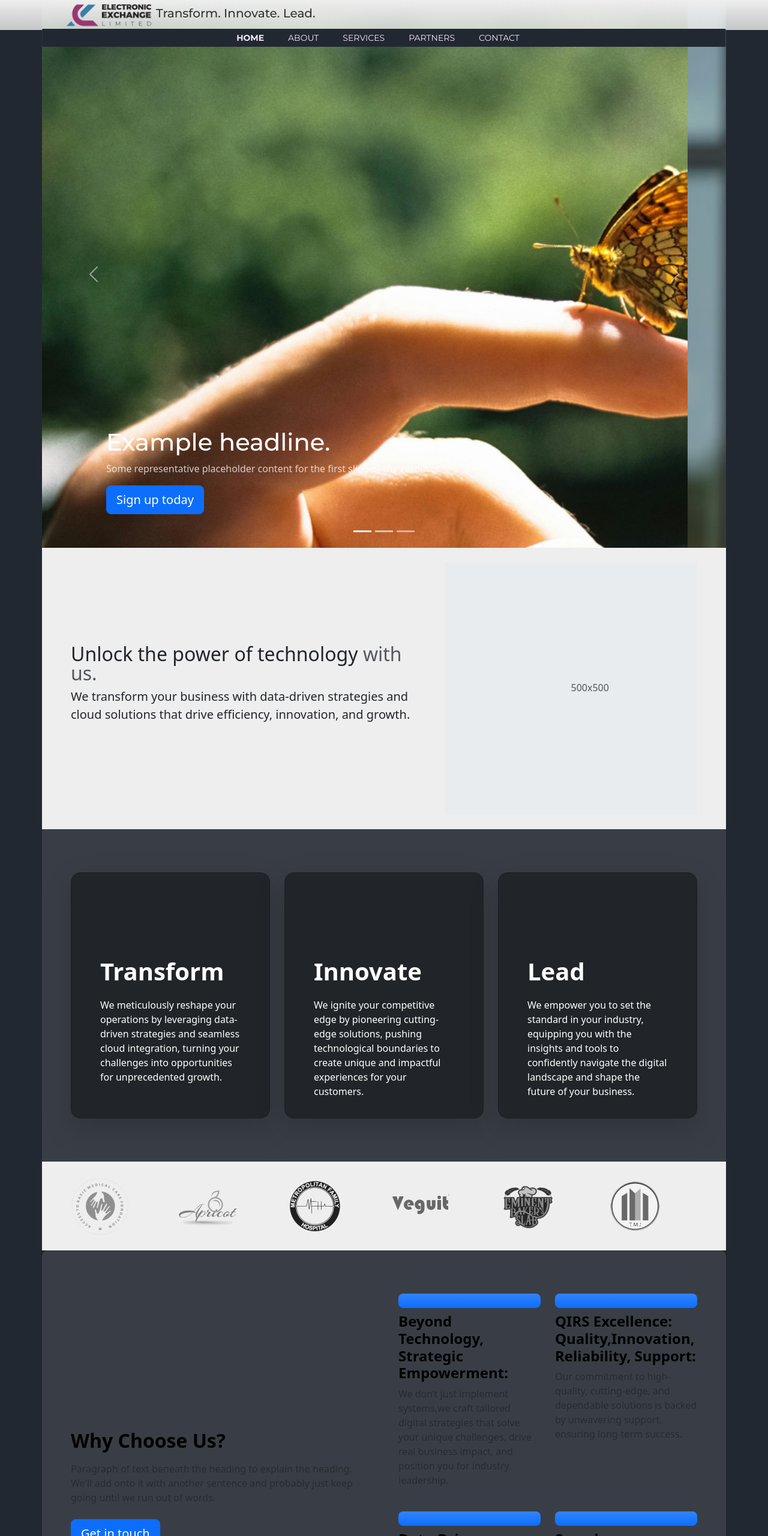
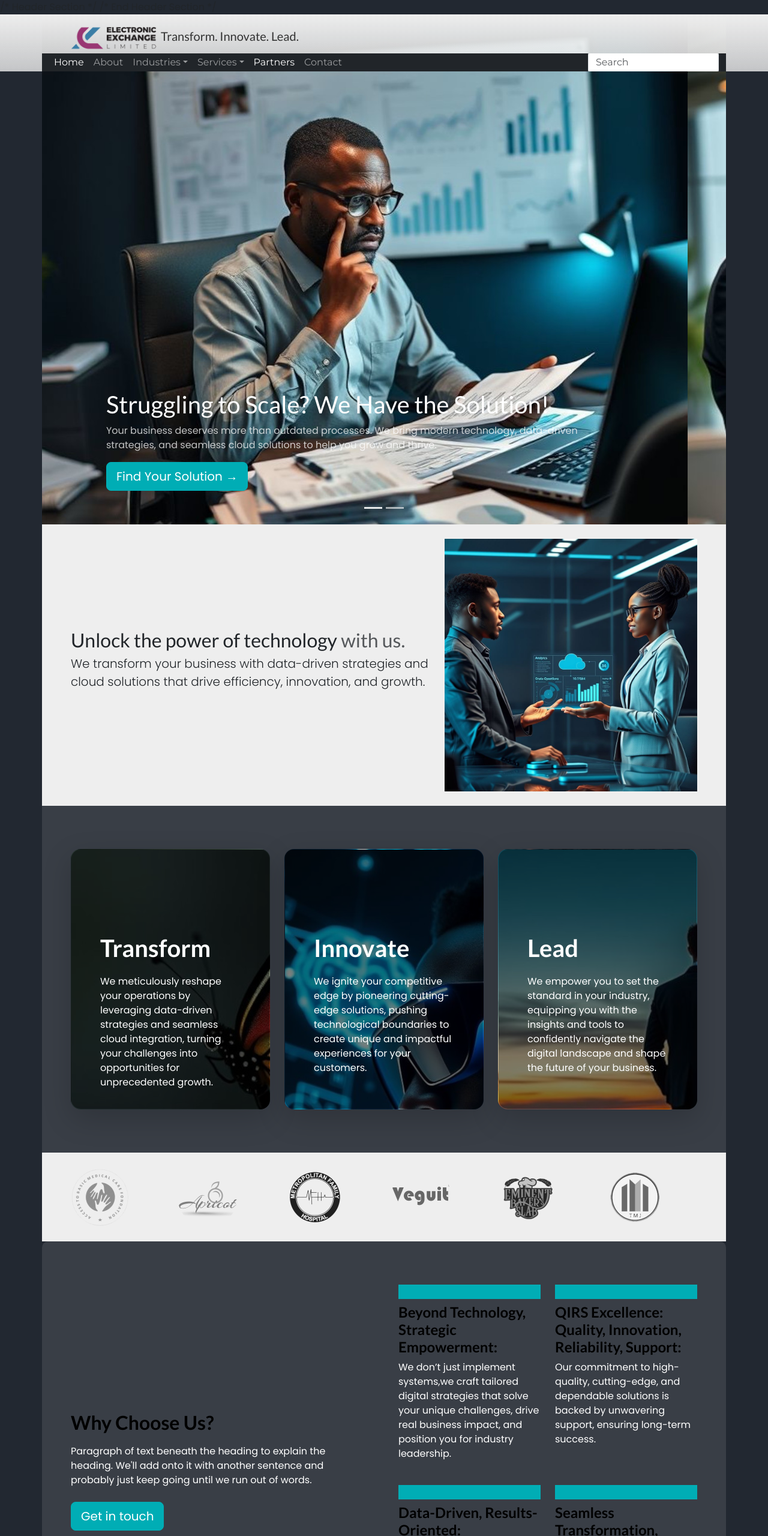
Before and after one commit to ohunilu/electronicexchange.ng, a plain HTML site: page index.html in a window 1280 px wide. Shown: the top 2560 px of the page at 60% size. Drawn offline with nearby package versions, Linux system fonts and the light colour scheme.

Commit message:
Added Images & change Navbar

```diff
--- a/assets/css/header.css
+++ b/assets/css/header.css
@@ -1,22 +1,17 @@
 header {
     display: block;
+    position: fixed;
     unicode-bidi: isolate;
-    background-color: #ffffff;
-    color: white;
-    padding: 10px;
+    padding-top: 15px;
     text-align: center;
-    font-size: 18px;
+    font-size: 16px;
     font-family: "Montserrat", sans-serif;
 }
 
 header:not(.deals-header) {
-    position: fixed;
-    width: 100vw;
-    top: 0;
-    left: 0;
-    z-index: 10;
+    width: 100%;
+    z-index: 1;
     background: linear-gradient(180deg, rgb(238, 238, 238), rgba(238, 238, 238, 0.795));
-    padding-bottom: 40px;
 }
 
 .header-container {
@@ -36,11 +31,8 @@ header:not(.deals-header) {
     justify-content: flex-start;
     align-items: center;
     margin: auto;
-    position: fixed;
-    width: 95.32%;
-    z-index: 2;
-    padding: 5px 80px;
-    height: 32px;
+    width: 100%;
+    height: 50px;
 }
 
 .logo {
@@ -57,7 +49,7 @@ header:not(.deals-header) {
 
 @media (max-width: 880px) {
     .header-logo img {
-        width: 64px;
+        width: 105px;
     }
 }
 
@@ -65,7 +57,7 @@ header:not(.deals-header) {
     display: inline-block;
     text-align: left;
     margin: 0px;
-    font-size: .6em;
+    font-size: .3em;
     color: #333;
     white-space: nowrap;
     height: 32px;
@@ -75,7 +67,7 @@ header:not(.deals-header) {
 /* Header Menu */
 
 #header-menu-container {
-    width: 89%;
+    width: 100%;
     margin: 0 auto;
 }
 
@@ -83,38 +75,24 @@ header:not(.deals-header) {
     align-items: center;
     overflow: hidden;
     background-color: #222831;
-    border-radius: 0px;
     box-sizing: border-box;
     display: flex;
     height: 30px;
-    left: 50%;
     margin: auto;
-    position: fixed;
-    top: 48px;
-    width: 95.32%;
-    z-index: 2;
-    padding: 14px 80px;
-    -webkit-transform: translateX(-50%);
-    -moz-transform: translateX(-50%);
-    -ms-transform: translateX(-50%);
-    -o-transform: translateX(-50%);
-    transition: all 0.3s ease;
-    -moz-transition: all 0.3s ease;
-    -o-transition: all 0.3s ease;
-    -webkit-transition: all 0.3s ease;
+    position: static;
+    width: 100%;
     justify-content: space-between;
 }
 
 @media (max-width: 1310px) {
     .header-menu {
-        width: 95%;
+        width: 100%;
     }
 }
 
 @media (max-width: 880px) {
     .header-menu {
-        padding: 14px;
-        height: 56px;
+        height: 40px;
         justify-content: space-between;
     }
 }
@@ -125,13 +103,13 @@ header:not(.deals-header) {
     flex-direction: row;
     list-style: none;
     margin: 0 auto;
-    padding: 17px 80px;
-    position: relative;
+    padding: 17px 60px;
+    position: static;
     text-transform: uppercase;
 }
 
 .nav-menu li a {
-    padding: 0 30px 0 10px;
+    padding: 0 30px 0 20px;
     color: #F3E8FF;
     display: block;
     font-size: 14px;
@@ -143,7 +121,7 @@ header:not(.deals-header) {
     font-weight: bold;
 }
 
-@media (max-width: 600px) {
+@media (max-width: 950px) {
     .nav-menu {
         display: none;
     }
--- a/assets/css/style.css
+++ b/assets/css/style.css
@@ -2,10 +2,10 @@ html{
     background-color: #222831;
 }
 
-html, body {
+.main-body {
   background-color: #222831;
   font-family: "Poppins", sans-serif;
-  font-weight: 100;
+  font-weight: 400;
   font-style: normal;
 }
 
@@ -25,16 +25,45 @@ html, body {
   color: white;
 }
 
+.dark-text {
+  color: #EEEEEE;
+}
+
 #info-box {
   background-color: #393E46;
+  color: white;
   font-palette: #ffffff;
   padding: 15px;
   border-radius: 10px;
 }
 
+#info-box h2,
+#info-box p,
+#info-box h4 {
+    color: white;
+}
 
-h1 {
-    font-family: "Montserrat", sans-serif;
+.custom-button {
+  background-color: #00ADB5 !important;
+  border-color: #00ADB5 !important;
+  color: white !important;
+}
+
+.custom-button:hover {
+  background-color: #008A92 !important; /* Darker shade for hover effect */
+  border-color: #008A92 !important;
+}
+
+.custom-svg {
+  color: #00ADB5 !important;
+}
+
+.feature-icon-small svg {
+  color: #00ADB5 !important;
+}
+
+h1, h2, h3, h4, h5, h6 {
+    font-family: "Lato", sans-serif;
     font-optical-sizing: auto;
     font-weight: 900;
     font-style: normal;
--- a/index.html
+++ b/index.html
@@ -11,9 +11,12 @@
     <link href="https://fonts.googleapis.com/css2?family=Lato:ital,wght@0,100;0,300;0,400;0,700;0,900;1,100;1,300;1,400;1,700;1,900&family=Montserrat:ital,wght@0,100..900;1,100..900&family=Poppins:ital,wght@0,100;0,200;0,300;0,400;0,500;0,600;0,700;0,800;0,900;1,100;1,200;1,300;1,400;1,500;1,600;1,700;1,800;1,900&family=Raleway:ital,wght@0,100..900;1,100..900&display=swap" rel="stylesheet">
     <link href="https://cdn.jsdelivr.net/npm/bootstrap@5.3.3/dist/css/bootstrap.min.css" rel="stylesheet" integrity="sha384-QWTKZyjpPEjISv5WaRU9OFeRpok6YctnYmDr5pNlyT2bRjXh0JMhjY6hW+ALEwIH" crossorigin="anonymous">
 </head>
-<body style="background-color: #222831;">
+<body class="main-body">
+    /* Header Section */
     <header class="header-container">
-            <div class="header-logo-container">
+      <div class="container px-0">
+
+        <div class="header-logo-container px-5">
           <a href="/" class="logo header-logo">
             <img src="./assets/images/ee-logo.png" alt="Electronic Exchange Limited Logo">
           </a>
@@ -23,69 +26,88 @@
         </div>
 
         <div id="header-menu-container" class="header-menu">
-            <ul class="nav-menu">
-                <li class="nav-menu-item current"><a href="/">Home</a>
+          <div class="container px-0">
+          <nav class="navbar navbar-expand-sm navbar-dark bg-dark" aria-label="Third navbar example">
+            <div class="container-fluid">
+              <button class="navbar-toggler" type="button" data-bs-toggle="collapse" data-bs-target="#navbarsExample03" aria-controls="navbarsExample03" aria-expanded="false" aria-label="Toggle navigation">
+                <span class="navbar-toggler-icon"></span>
+              </button>
+              <div class="collapse navbar-collapse" id="navbarsExample03">
+                <ul class="navbar-nav me-auto mb-2 mb-sm-0">
+                  <li class="nav-item">
+                    <a class="nav-link active" aria-current="page" href="#">Home</a>
                   </li>
-                <li class="nav-menu-item"><a class="nav-menu-link" href="#about">About</a>
+                  <li class="nav-item">
+                    <a class="nav-link" href="#">About</a>
                   </li>
-                <li class="nav-menu-item"><a
-                class="nav-menu-link" href="#services">Services</a>
+                  <li class="nav-item">
+                    <a class="nav-link dropdown-toggle" href="#" data-bs-toggle="dropdown" aria-expanded="false">Industries</a>
+                    <ul class="dropdown-menu">
+                      <li><a class="dropdown-item" href="#">Retail</a></li>
+                      <li><a class="dropdown-item" href="#">Health</a></li>
+                      <li><a class="dropdown-item" href="#">Public Sector</a></li>
+                    </ul>
                   </li>
-                <li class="nav-menu-item"><a class="nav-menu-link" href="#services">Partners</a>
+                  <li class="nav-item dropdown">
+                    <a class="nav-link dropdown-toggle" href="#" data-bs-toggle="dropdown" aria-expanded="false">Services</a>
+                    <ul class="dropdown-menu">
+                      <li><a class="dropdown-item" href="#">Cloud</a></li>
+                      <li><a class="dropdown-item" href="#">Data</a></li>
+                      <li><a class="dropdown-item" href="#">Optimization</a></li>
+                    </ul>
                   </li>
-                <li class="nav-menu-item"><a class="nav-menu-link" href="#contact">Contact</a>
+                  <li class="nav-item">
+                    <a class="nav-link active" aria-current="page" href="#">Partners</a>
+                  </li>
+                  <li class="nav-item">
+                    <a class="nav-link" href="#">Contact</a>
                   </li>
                 </ul>
+                <form role="search">
+                  <input class="form-control" type="search" placeholder="Search" aria-label="Search">
+                </form>
+              </div>
+            </div>
+          </nav>
+          </div>
+        </div>
+
       </div>
     </header>
+    /* End Header Section */
+
     <main>
       <div class="container px-0">
         <div id="myCarousel" class="carousel slide mb-6" data-bs-ride="carousel" height="100%">
             <div class="carousel-indicators">
               <button type="button" data-bs-target="#myCarousel" data-bs-slide-to="0" class="active" aria-label="Slide 1" aria-current="true"></button>
-              <button type="button" data-bs-target="#myCarousel" data-bs-slide-to="1" aria-label="Slide 2" class=""></button>
-              <button type="button" data-bs-target="#myCarousel" data-bs-slide-to="2" aria-label="Slide 3" class=""></button>
+              <button type="button" data-bs-target="#myCarousel" data-bs-slide-to="1" aria-label="Slide 3" class=""></button>
             </div>
+
             <div class="carousel-inner">
               <div class="carousel-item active">
-                <img src="./assets/images/Slide1.jpg">
+                <img src="./assets/images/home_business_slide.jpg">
                 <div class="container">
                   <div class="carousel-caption text-start">
-                    <h1>Example headline.</h1>
-                    <p class="opacity-75">Some representative placeholder content for the first slide of the carousel.</p>
-                    <p><a class="btn btn-lg btn-primary" href="#">Sign up today</a></p>
+                    <h1>Struggling to Scale? We Have the Solution!</h1>
+                    <p class="opacity-75">Your business deserves more than outdated processes. We bring modern technology, data-driven strategies, and seamless cloud solutions to help you grow and thrive.</p>
+                    <p><a class="btn btn-lg btn-primary custom-button" href="#">Find Your Solution →</a></p>
                   </div>
                 </div>
               </div>
               <div class="carousel-item">
-                <img src="./assets/images/Slide2.jpg">
+                <img src="./assets/images/home_transaction_slide.jpg">
                 <div class="container">
-                  <div class="carousel-caption">
-                    <h1>Another example headline.</h1>
-                    <p>Some representative placeholder content for the second slide of the carousel.</p>
-                    <p><a class="btn btn-lg btn-primary" href="#">Learn more</a></p>
+                  <div class="carousel-caption text-end">
+                    <h1>Transform Your Business, Unlock New Opportunities</h1>
+                    <p>Don't let inefficiency hold you back. We empower businesses with innovative technology solutions that drive success and sustainable growth.</p>
+                    <p><a class="btn btn-lg btn-primary custom-button" href="#">Start Your Journey →</a></p>
                   </div>
                 </div>
               </div>
-              <div class="carousel-item">
-                <img src="./assets/images/Slide3.jpg">
-                <div class="container">
-                  <div class="carousel-caption text-end">
-                    <h1>One more for good measure.</h1>
-                    <p>Some representative placeholder content for the third slide of this carousel.</p>
-                    <p><a class="btn btn-lg btn-primary" href="#">Browse gallery</a></p>
+
             </div>
-                </div>
-              </div>
-            </div>
-            <button class="carousel-control-prev" type="button" data-bs-target="#myCarousel" data-bs-slide="prev">
-              <span class="carousel-control-prev-icon" aria-hidden="true"></span>
-              <span class="visually-hidden">Previous</span>
-            </button>
-            <button class="carousel-control-next" type="button" data-bs-target="#myCarousel" data-bs-slide="next">
-              <span class="carousel-control-next-icon" aria-hidden="true"></span>
-              <span class="visually-hidden">Next</span>
-            </button>
+
         </div>
       </div>
       <!-- Main Feature Message -->
@@ -96,7 +118,7 @@
               <p class="lead">We transform your business with data-driven strategies and cloud solutions that drive efficiency, innovation, and growth.</p>
             </div>
             <div class="col-md-5">
-              <svg class="bd-placeholder-img bd-placeholder-img-lg featurette-image img-fluid mx-auto" width="500" height="500" xmlns="http://www.w3.org/2000/svg" role="img" aria-label="Placeholder: 500x500" preserveAspectRatio="xMidYMid slice" focusable="false"><title>Placeholder</title><rect width="100%" height="100%" fill="var(--bs-secondary-bg)"></rect><text x="50%" y="50%" fill="var(--bs-secondary-color)" dy=".3em">500x500</text></svg>
+              <img src="./assets/images/home_welcome.jpg" class="img-fluid" alt="Welcome Image">
             </div>
           </div>
         </div>
@@ -105,9 +127,10 @@
       <!-- Tagline Message Section -->
         <div class="container px-5 py-4" style="background-color: #393E46;">
           <div class="row row-cols-1 row-cols-lg-3 align-items-stretch g-4 py-5">
+
             <div class="col">
-              <div class="card card-cover h-100 overflow-hidden text-bg-dark rounded-4 shadow-lg" style="background-image: url('unsplash-photo-1.jpg');">
-                <div class="d-flex flex-column h-100 p-5 pb-3 text-white text-shadow-1">
+              <div class="card card-cover h-100 overflow-hidden text-bg-dark rounded-4 shadow-lg" style="background-image: url('./assets/images/home_transform_700x950.jpg');">
+              <div class="d-flex flex-column h-100 p-5 pb-3 text-white text-shadow-1" style="background: rgba(0, 0, 0, 0.5); border-radius: 10px;">
                   <h3 class="pt-5 mt-5 mb-4 display-6 lh-1 fw-bold">Transform</h3>
                   <p>We meticulously reshape your operations by leveraging data-driven strategies and seamless cloud integration, turning your challenges into opportunities for unprecedented growth.</p>
                 </div>
@@ -115,8 +138,8 @@
             </div>
 
             <div class="col">
-              <div class="card card-cover h-100 overflow-hidden text-bg-dark rounded-4 shadow-lg" style="background-image: url('unsplash-photo-2.jpg');">
-                <div class="d-flex flex-column h-100 p-5 pb-3 text-white text-shadow-1">
+              <div class="card card-cover h-100 overflow-hidden text-bg-dark rounded-4 shadow-lg" style="background-image: url('./assets/images/home_innovate_700x950.jpg');">
+                <div class="d-flex flex-column h-100 p-5 pb-3 text-white text-shadow-1" style="background: rgba(0, 0, 0, 0.5); border-radius: 10px;">
                   <h3 class="pt-5 mt-5 mb-4 display-6 lh-1 fw-bold">Innovate</h3>
                   <p>We ignite your competitive edge by pioneering cutting-edge solutions, pushing technological boundaries to create unique and impactful experiences for your customers.</p>
                 </div>
@@ -124,13 +147,14 @@
             </div>
 
             <div class="col">
-              <div class="card card-cover h-100 overflow-hidden text-bg-dark rounded-4 shadow-lg" style="background-image: url('unsplash-photo-3.jpg');">
-                <div class="d-flex flex-column h-100 p-5 pb-3 text-shadow-1">
+              <div class="card card-cover h-100 overflow-hidden text-bg-dark rounded-4 shadow-lg" style="background-image: url('./assets/images/home_lead_700x950.jpg');">
+                <div class="d-flex flex-column h-100 p-5 pb-3 text-white text-shadow-1" style="background: rgba(0, 0, 0, 0.5); border-radius: 10px;">
                   <h3 class="pt-5 mt-5 mb-4 display-6 lh-1 fw-bold">Lead</h3>
                   <p>We empower you to set the standard in your industry, equipping you with the insights and tools to confidently navigate the digital landscape and shape the future of your business.</p>
                 </div>
               </div>
               </div>
+
             </div>
           </div>
         </div>
@@ -168,57 +192,54 @@
       <!-- End Clients Logo -->
 
       <!-- Why Choose Us? -->
-      <div class="container px-5 py-4" id="info-box">
+      <div class="container px-5 py-4 text-white" id="info-box">
         <div class="row row-cols-1 row-cols-md-2 align-items-md-center g-5 py-5">
-          <div class="col d-flex flex-column align-items-start gap-2">
+          <div class="col d-flex flex-column align-items-start gap-2 text-white">
             <h2 class="fw-bold text-body-emphasis">Why Choose Us?</h2>
-            <p class="text-body-secondary">Paragraph of text beneath the heading to explain the heading. We'll add onto it with another sentence and probably just keep going until we run out of words.</p>
-            <a href="#" class="btn btn-primary btn-lg">Get in touch</a>
+            <p class="dark-text">Paragraph of text beneath the heading to explain the heading. We'll add onto it with another sentence and probably just keep going until we run out of words.</p>
+            <a href="#" class="btn btn-primary btn-lg custom-button">Get in touch</a>
           </div>
 
           <div class="col">
             <div class="row row-cols-1 row-cols-sm-2 g-4">
+
               <div class="col d-flex flex-column gap-2">
                 <div class="feature-icon-small d-inline-flex align-items-center justify-content-center text-bg-primary bg-gradient fs-4 rounded-3">
-                  <svg class="bi" width="1em" height="1em">
-                    <use xlink:href="#collection"></use>
+                  <svg class="bi" height="1em" style="background-color:#00ADB5;">
                   </svg>
                 </div>
                 <h4 class="fw-semibold mb-0 text-body-emphasis">Beyond Technology, Strategic Empowerment:</h4>
-                <p class="text-body-secondary">We don’t just implement
+                <p class="dark-text">We don’t just implement
                   systems,we craft tailored digital strategies that solve your unique challenges, drive real business impact, and position you for industry leadership.</p>
               </div>
 
               <div class="col d-flex flex-column gap-2">
                 <div class="feature-icon-small d-inline-flex align-items-center justify-content-center text-bg-primary bg-gradient fs-4 rounded-3">
-                  <svg class="bi" width="1em" height="1em">
-                    <use xlink:href="#gear-fill"></use>
+                  <svg class="bi" height="1em" style="background-color:#00ADB5;">
                   </svg>
                 </div>
-                <h4 class="fw-semibold mb-0 text-body-emphasis">QIRS Excellence: Quality,Innovation, Reliability, Support:</h4>
-                <p class="text-body-secondary">Our commitment to high-quality, cutting-edge, and
+                <h4 class="fw-semibold mb-0 text-body-emphasis">QIRS Excellence: Quality, Innovation, Reliability, Support:</h4>
+                <p class="dark-text">Our commitment to high-quality, cutting-edge, and
                   dependable solutions is backed by unwavering support, ensuring long-term success.</p>
               </div>
 
               <div class="col d-flex flex-column gap-2">
                 <div class="feature-icon-small d-inline-flex align-items-center justify-content-center text-bg-primary bg-gradient fs-4 rounded-3">
-                  <svg class="bi" width="1em" height="1em">
-                    <use xlink:href="#speedometer"></use>
+                  <svg class="bi" height="1em" style="background-color:#00ADB5;">
                   </svg>
                 </div>
                 <h4 class="fw-semibold mb-0 text-body-emphasis">Data-Driven, Results-Oriented:</h4>
-                <p class="text-body-secondary">We turn raw data into powerful insights, building
+                <p class="dark-text">We turn raw data into powerful insights, building
                   strong analytics and data pipelines that enhance decision-making and fuel sustainable growth.</p>
               </div>
 
               <div class="col d-flex flex-column gap-2">
                 <div class="feature-icon-small d-inline-flex align-items-center justify-content-center text-bg-primary bg-gradient fs-4 rounded-3">
-                  <svg class="bi" width="1em" height="1em">
-                    <use xlink:href="#table"></use>
+                  <svg class="bi" height="1em" style="background-color:#00ADB5;">
                   </svg>
                 </div>
                 <h4 class="fw-semibold mb-0 text-body-emphasis">Seamless Transformation, Minimal Risk:</h4>
-                <p class="text-body-secondary">Digital change can be complex, but we prioritize risk mitigation, guiding you through every step for a smooth, confident, and high-impact transition.</p>
+                <p class="dark-text">Digital change can be complex, but we prioritize risk mitigation, guiding you through every step for a smooth, confident, and high-impact transition.</p>
               </div>
             </div>
           </div>
@@ -229,7 +250,7 @@
       <!-- Our Promise -->
        <div class="container" style="background-color: #EEEEEE;">
         <div class="container px-5 py-4" id="hanging-icons">
-          <h2 class="pb-2 border-bottom">Our Values, Our Promise</h2>
+          <h2 class="fw-bold text-body-emphasis">Our Values, Our Promise</h2>
           <div class="row g-4 py-5 row-cols-1 row-cols-lg-4">
 
             <div class="col d-flex align-items-start">
@@ -237,7 +258,7 @@
                 <svg class="bi" width="1em" height="1em"><use xlink:href="#toggles2"></use></svg>
               </div>
               <div>
-                <h3 class="fs-2 text-body-emphasis">QUALITY</h3>
+                <h3 class="fw-bold text-body-emphasis">QUALITY</h3>
                 <p>We commit to delivering exceptional quality in
                   every solution, ensuring your digital transformation is built on a foundation of
                   excellence and drives sustainable growth.</p>
@@ -249,7 +270,7 @@
                 <svg class="bi" width="1em" height="1em"><use xlink:href="#cpu-fill"></use></svg>
               </div>
               <div>
-                <h3 class="fs-2 text-body-emphasis">INNOVATION</h3>
+                <h3 class="fw-bold text-body-emphasis">INNOVATION</h3>
                 <p>We pledge to leverage innovative approaches and push the boundaries
                   of technology to deliver solutions that are not only outstanding but also
                   provide a competitive edge.</p>
@@ -261,7 +282,7 @@
                 <svg class="bi" width="1em" height="1em"><use xlink:href="#tools"></use></svg>
               </div>
               <div>
-                <h3 class="fs-2 text-body-emphasis">RELIABILITY</h3>
+                <h3 class="fw-bold text-body-emphasis">RELIABILITY</h3>
                 <p>We guarantee reliable, robust solutions designed for 99.9% availability, ensuring your operations run smoothly and fostering unwavering trust in our partnership.</p>
               </div>
             </div>
@@ -271,7 +292,7 @@
                 <svg class="bi" width="1em" height="1em"><use xlink:href="#tools"></use></svg>
               </div>
               <div>
-                <h3 class="fs-2 text-body-emphasis">SUPPORTIVE</h3>
+                <h3 class="fw-bold text-body-emphasis">SUPPORTIVE</h3>
                 <p>We commit to be your dedicated partner, providing unwavering support and guidance throughout your digital transformation journey, and empowering you to achieve your expansion goals.</p>
               </div>
             </div>
@@ -325,7 +346,7 @@
                 <div class="d-flex flex-column flex-sm-row w-100 gap-2">
                   <label for="newsletter1" class="visually-hidden">Email address</label>
                   <input id="newsletter1" type="text" class="form-control" placeholder="Email address">
-                  <button class="btn btn-primary" type="button">Subscribe</button>
+                  <button class="btn btn-primary custom-button" type="button">Subscribe</button>
                 </div>
               </form>
             </div>
```
Also changed, not shown: assets/images/Slide3.jpg (deleted), assets/images/home_business_slide.jpg (added), assets/images/home_innovate_700x950.jpg (added), assets/images/home_lead_700x950.jpg (added), assets/images/home_transaction_slide.jpg (added), assets/images/home_transform_700x950.jpg (added), assets/images/home_welcome.jpg (added). Lines whose indentation alone changed are shown as unchanged.
